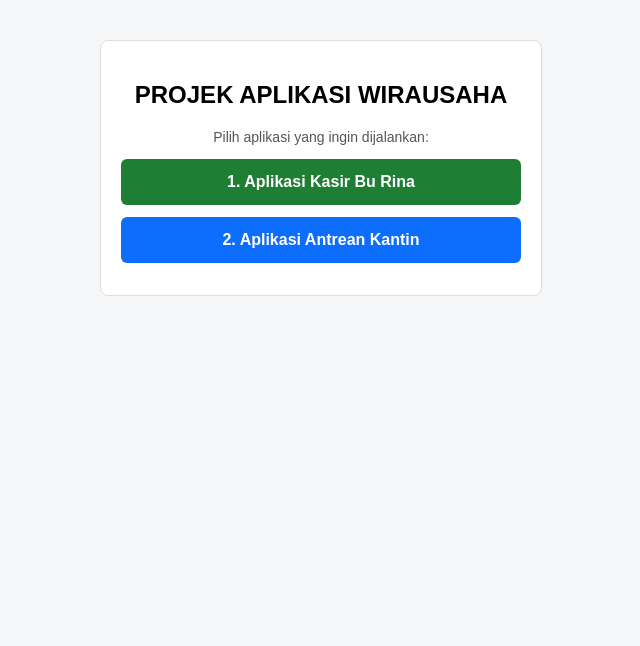
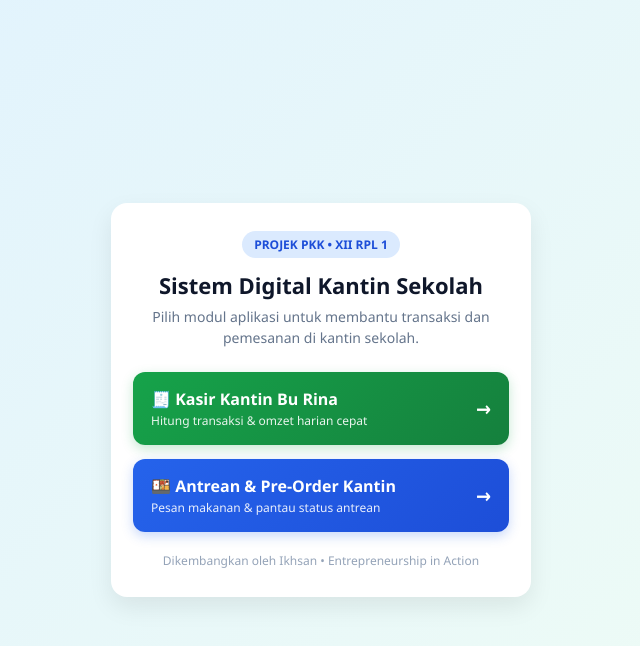
Before and after one commit to mikhsanmaulana630-gif/aplikasi-wirausaha-pkk-xii-rpl-1-oleh-ikhsan, a plain HTML site: page index.html in a window 1280 px wide. Shown: the whole page, without its empty margins (319-959 px from the left). Drawn offline with Linux system fonts and the light colour scheme.

Commit message:
Update index.html

```diff
--- a/index.html
+++ b/index.html
@@ -3,21 +3,46 @@
 <head>
   <meta charset="UTF-8">
   <meta name="viewport" content="width=device-width, initial-scale=1.0">
-  <title>Projek Wirausaha XII RPL</title>
+  <title>Aplikasi Kantin Sekolah - XII RPL 1</title>
   <style>
-    body { font-family: Arial, sans-serif; margin: 20px; background: #f4f6f8; text-align: center; }
-    .box { max-width: 400px; margin: 40px auto; background: white; padding: 20px; border-radius: 8px; border: 1px solid #ddd; }
-    a { display: block; padding: 14px; margin: 12px 0; text-decoration: none; color: white; font-weight: bold; border-radius: 6px; }
-    .btn-kasir { background: #1e7e34; }
-    .btn-kantin { background: #0d6efd; }
+    * { box-sizing: border-box; margin: 0; padding: 0; }
+    body { font-family: 'Segoe UI', Tahoma, Geneva, Verdana, sans-serif; background: linear-gradient(135deg, #e0f2fe 0%, #f0fdf4 100%); min-height: 100vh; display: flex; align-items: center; justify-content: center; padding: 16px; color: #1e293b; }
+    .container { max-width: 420px; width: 100%; background: #ffffff; padding: 28px 22px; border-radius: 16px; box-shadow: 0 10px 25px rgba(0,0,0,0.08); text-align: center; }
+    .badge { display: inline-block; background: #dbeafe; color: #1d4ed8; font-size: 12px; font-weight: 700; padding: 5px 12px; border-radius: 20px; margin-bottom: 12px; }
+    h1 { font-size: 22px; margin-bottom: 6px; color: #0f172a; }
+    p { font-size: 14px; color: #64748b; margin-bottom: 24px; line-height: 1.5; }
+    .menu-btn { display: flex; align-items: center; justify-content: space-between; padding: 16px 18px; margin-bottom: 14px; text-decoration: none; border-radius: 12px; color: #ffffff; font-weight: 600; transition: transform 0.15s; text-align: left; }
+    .menu-btn:active { transform: scale(0.98); }
+    .kasir { background: linear-gradient(135deg, #16a34a, #15803d); box-shadow: 0 4px 12px rgba(22, 163, 74, 0.25); }
+    .antrean { background: linear-gradient(135deg, #2563eb, #1d4ed8); box-shadow: 0 4px 12px rgba(37, 99, 235, 0.25); }
+    .menu-btn small { display: block; font-weight: 400; font-size: 12px; opacity: 0.9; margin-top: 2px; }
+    .arrow { font-size: 20px; }
+    .footer { margin-top: 20px; font-size: 12px; color: #94a3b8; }
   </style>
 </head>
 <body>
-  <div class="box">
-    <h2>PROJEK APLIKASI WIRAUSAHA</h2>
-    <p style="color:#555; font-size:14px;">Pilih aplikasi yang ingin dijalankan:</p>
-    <a href="kasir-bu-rina.html" class="btn-kasir">1. Aplikasi Kasir Bu Rina</a>
-    <a href="antrean-kantin.html" class="btn-kantin">2. Aplikasi Antrean Kantin</a>
+  <div class="container">
+    <span class="badge">PROJEK PKK • XII RPL 1</span>
+    <h1>Sistem Digital Kantin Sekolah</h1>
+    <p>Pilih modul aplikasi untuk membantu transaksi dan pemesanan di kantin sekolah.</p>
+
+    <a href="kasir-bu-rina.html" class="menu-btn kasir">
+      <div>
+        🧾 Kasir Kantin Bu Rina
+        <small>Hitung transaksi & omzet harian cepat</small>
+      </div>
+      <span class="arrow">→</span>
+    </a>
+
+    <a href="antrean-kantin.html" class="menu-btn antrean">
+      <div>
+        🍱 Antrean & Pre-Order Kantin
+        <small>Pesan makanan & pantau status antrean</small>
+      </div>
+      <span class="arrow">→</span>
+    </a>
+
+    <div class="footer">Dikembangkan oleh Ikhsan • Entrepreneurship in Action</div>
   </div>
 </body>
 </html>
```
